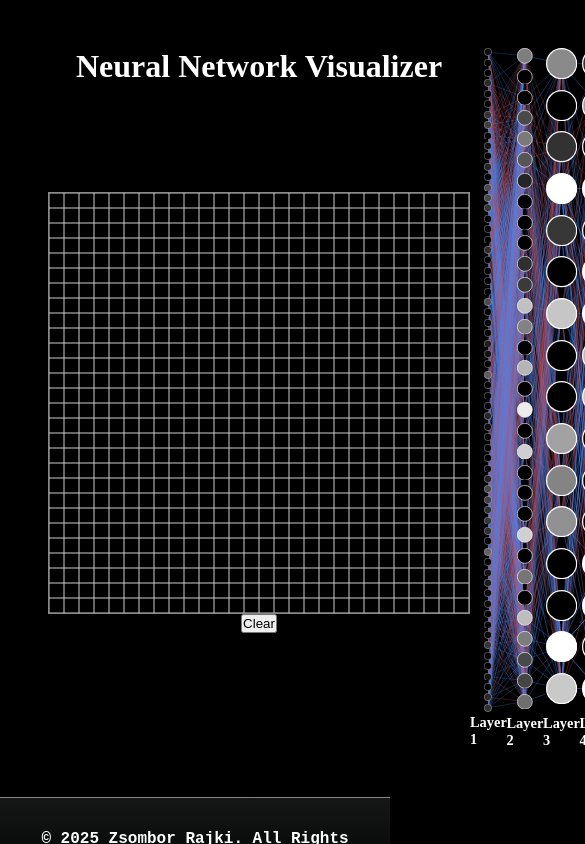
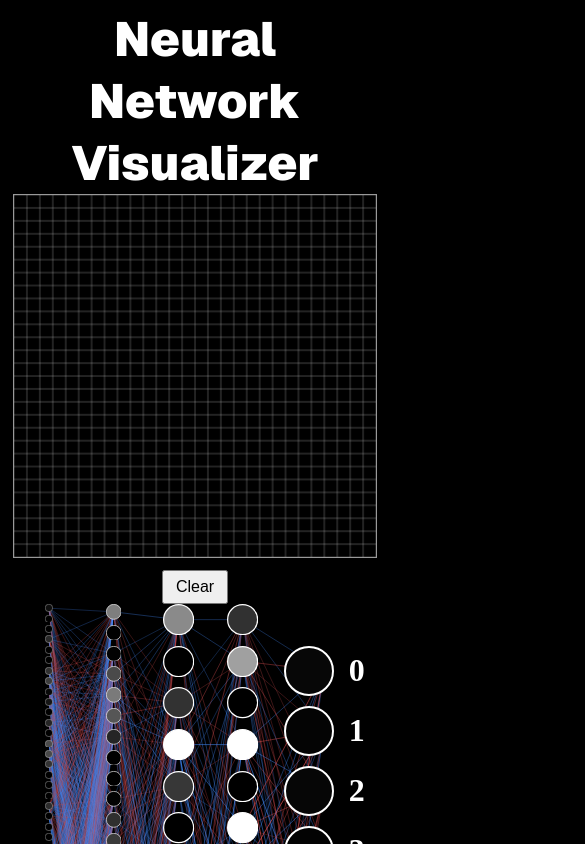
Before and after one commit to zs-rajki/nnvisuals, a React (Vite) app: page / in a window 390 px wide. Shown: the top 844 px of the page, 585 px wide, since content can reach past the window. Built offline with nearby package versions, Linux system fonts and the light colour scheme.

Commit message:
Minor css changes + canvas update

```diff
--- a/index.html
+++ b/index.html
@@ -3,6 +3,9 @@
     <head>
         <meta charset="UTF-8" />
         <meta name="viewport" content="width=device-width, initial-scale=1.0" />
+        <link rel="preconnect" href="https://fonts.googleapis.com">
+        <link rel="preconnect" href="https://fonts.gstatic.com" crossorigin>
+        <link href="https://fonts.googleapis.com/css2?family=Geist+Mono:wght@100..900&family=Geist:wght@100..900&display=swap" rel="stylesheet">
         <title>Neural Network Visualizer</title>
     </head>
     <body>
--- a/src/Canvas/Canvas.jsx
+++ b/src/Canvas/Canvas.jsx
@@ -1,87 +1,123 @@
-import React, { useRef, useState } from 'react';
+import React, { useRef, useState, useEffect, useCallback } from 'react';
 import styles from './Canvas.module.css';
 
 const GRID_SIZE = 28;
-const CELL_SIZE = 15; // px, adjust as needed
-const CANVAS_SIZE = GRID_SIZE * CELL_SIZE;
 
 export default function Canvas({ onGridChange }) {
+	const containerRef = useRef(null);
 	const canvasRef = useRef(null);
-	const [drawing, setDrawing] = useState(false);
 	const [grid, setGrid] = useState(
 		Array(GRID_SIZE).fill(0).map(() => Array(GRID_SIZE).fill(0))
 	);
+	const [drawing, setDrawing] = useState(false);
+	const [cellSize, setCellSize] = useState(10); // dynamic later
 
-	// Draw the grid on the canvas
-	const drawGrid = (ctx, gridData) => {
-		ctx.clearRect(0, 0, CANVAS_SIZE, CANVAS_SIZE);
+	// Resize canvas on window/container resize
+	const resizeCanvas = useCallback(() => {
+		const container = containerRef.current;
+		if (!container) return;
+
+		const width = container.clientWidth;
+		const size = Math.floor(width / GRID_SIZE);
+		setCellSize(size);
+
+		const canvas = canvasRef.current;
+		const ctx = canvas.getContext('2d');
+		const dpr = window.devicePixelRatio || 1;
+
+		canvas.width = GRID_SIZE * size * dpr;
+		canvas.height = GRID_SIZE * size * dpr;
+		canvas.style.width = `${GRID_SIZE * size}px`;
+		canvas.style.height = `${GRID_SIZE * size}px`;
+
+		ctx.setTransform(dpr, 0, 0, dpr, 0, 0); // ensure crisp rendering
+		drawGrid(ctx, grid, size);
+	}, [grid]);
+
+	// Initial + resize effect
+	useEffect(() => {
+		resizeCanvas();
+		window.addEventListener('resize', resizeCanvas);
+		return () => window.removeEventListener('resize', resizeCanvas);
+	}, [resizeCanvas]);
+
+	// Redraw when grid changes
+	useEffect(() => {
+		const ctx = canvasRef.current.getContext('2d');
+		drawGrid(ctx, grid, cellSize);
+	}, [grid, cellSize]);
+
+	// Notify parent
+	useEffect(() => {
+		if (onGridChange) onGridChange(grid);
+	}, [grid, onGridChange]);
+
+    // -----------Canvas without grid--------------------------
+    //
+	// const drawGrid = (ctx, gridData, size) => {
+	// 	ctx.clearRect(0, 0, GRID_SIZE * size, GRID_SIZE * size);
+	// 	for (let y = 0; y < GRID_SIZE; y++) {
+	// 		for (let x = 0; x < GRID_SIZE; x++) {
+	// 			const val = gridData[y][x];
+	// 			const shade = Math.round(val * 255);
+	// 			ctx.fillStyle = `rgb(${shade}, ${shade}, ${shade})`;
+	// 			ctx.fillRect(x * size, y * size, size, size);
+	// 		}
+	// 	}
+	// };
+
+    const drawGrid = (ctx, gridData, size) => {
+        ctx.clearRect(0, 0, GRID_SIZE * size, GRID_SIZE * size);
+
+        // Fill each cell with grayscale color
         for (let y = 0; y < GRID_SIZE; y++) {
             for (let x = 0; x < GRID_SIZE; x++) {
-				const v = gridData[y][x];
-				const shade = Math.round(v * 255);
-				ctx.fillStyle = `rgb(${shade},${shade},${shade})`;
-				ctx.fillRect(x * CELL_SIZE, y * CELL_SIZE, CELL_SIZE, CELL_SIZE);
+                const val = gridData[y][x];
+                const shade = Math.round(val * 255);
+                ctx.fillStyle = `rgb(${shade}, ${shade}, ${shade})`;
+                ctx.fillRect(x * size, y * size, size, size);
             }
         }
-		ctx.strokeStyle = '#ccc';
+
+        // Draw grid lines
+        ctx.strokeStyle = 'rgba(200, 200, 200, 0.7)'; // light gray
+        ctx.lineWidth = 0.5;
+
         for (let i = 0; i <= GRID_SIZE; i++) {
+            // vertical line
             ctx.beginPath();
-			ctx.moveTo(i * CELL_SIZE, 0);
-			ctx.lineTo(i * CELL_SIZE, CANVAS_SIZE);
+            ctx.moveTo(i * size, 0);
+            ctx.lineTo(i * size, GRID_SIZE * size);
             ctx.stroke();
+
+            // horizontal line
             ctx.beginPath();
-			ctx.moveTo(0, i * CELL_SIZE);
-			ctx.lineTo(CANVAS_SIZE, i * CELL_SIZE);
+            ctx.moveTo(0, i * size);
+            ctx.lineTo(GRID_SIZE * size, i * size);
             ctx.stroke();
         }
     };
 
-	// Redraw on grid change
-	React.useEffect(() => {
-		const ctx = canvasRef.current.getContext('2d');
-		drawGrid(ctx, grid);
-	}, [grid]);
-
-	// Notify parent on grid change
-	React.useEffect(() => {
-		if (onGridChange) onGridChange(grid);
-	}, [grid, onGridChange]);
-
-	const getCell = (e) => {
+	const getCellFromEvent = (e) => {
 		const rect = canvasRef.current.getBoundingClientRect();
-		const x = Math.floor((e.clientX - rect.left) / CELL_SIZE);
-		const y = Math.floor((e.clientY - rect.top) / CELL_SIZE);
+		const x = Math.floor((e.clientX - rect.left) / cellSize);
+		const y = Math.floor((e.clientY - rect.top) / cellSize);
 		return { x, y };
 	};
 
-	const handlePointerDown = (e) => {
-		setDrawing(true);
-		handleDraw(e);
-	};
+	const applyStroke = (x, y) => {
+		const deltas = [
+			{ dx: 0, dy: 0, value: 0.5 },
+			{ dx: -1, dy: 0, value: 0.25 },
+			{ dx: 1, dy: 0, value: 0.25 },
+			{ dx: 0, dy: -1, value: 0.25 },
+			{ dx: 0, dy: 1, value: 0.25 },
+			{ dx: -1, dy: -1, value: 0.1 },
+			{ dx: 1, dy: -1, value: 0.1 },
+			{ dx: -1, dy: 1, value: 0.1 },
+			{ dx: 1, dy: 1, value: 0.1 },
+		];
 
-	const handlePointerUp = () => {
-		setDrawing(false);
-	};
-
-	const handlePointerMove = (e) => {
-		if (drawing) {
-			handleDraw(e);
-		}
-	};
-
-	const handleDraw = (e) => {
-		const { x, y } = getCell(e);
-		const deltas = [
-			{ dx: 0, dy: 0, value: 0.5 }, // center
-			{ dx: -1, dy: 0, value: 0.25 }, // left
-			{ dx: 1, dy: 0, value: 0.25 }, // right
-			{ dx: 0, dy: -1, value: 0.25 }, // up
-			{ dx: 0, dy: 1, value: 0.25 }, // down
-			{ dx: -1, dy: -1, value: 0.1 }, // up-left
-			{ dx: 1, dy: -1, value: 0.1 }, // up-right
-			{ dx: -1, dy: 1, value: 0.1 }, // down-left
-			{ dx: 1, dy: 1, value: 0.1 }, // down-right
-		];
 		setGrid(prev => {
 			const newGrid = prev.map(row => [...row]);
 			deltas.forEach(({ dx, dy, value }) => {
@@ -95,25 +131,35 @@ export default function Canvas({ onGridChange }) {
 		});
 	};
 
+	const handlePointerDown = (e) => {
+		setDrawing(true);
+		const { x, y } = getCellFromEvent(e);
+		applyStroke(x, y);
+	};
+
+	const handlePointerMove = (e) => {
+		if (!drawing) return;
+		const { x, y } = getCellFromEvent(e);
+		applyStroke(x, y);
+	};
+
+	const handlePointerUp = () => setDrawing(false);
+
 	const handleClear = () => {
 		setGrid(Array(GRID_SIZE).fill(0).map(() => Array(GRID_SIZE).fill(0)));
 	};
 
 	return (
-		<div className={styles.canvasContainer}>
+		<div ref={containerRef} className={styles.canvasContainer}>
 			<canvas
 				ref={canvasRef}
-				width={CANVAS_SIZE}
-				height={CANVAS_SIZE}
 				className={styles.canvas}
-				onMouseDown={handlePointerDown}
-				onMouseUp={handlePointerUp}
-				onMouseLeave={handlePointerUp}
-				onMouseMove={handlePointerMove}
+				onPointerDown={handlePointerDown}
+				onPointerMove={handlePointerMove}
+				onPointerUp={handlePointerUp}
+				onPointerLeave={handlePointerUp}
 			/>
-			<div style={{ marginBottom: 8 }}>
-				<button onClick={handleClear}>Clear</button>
-			</div>
+			<button className={styles.clearButton} onClick={handleClear}>Clear</button>
 		</div>
 	);
 }
--- a/src/Canvas/Canvas.module.css
+++ b/src/Canvas/Canvas.module.css
@@ -1,10 +1,21 @@
-.canvasContainer{
-    display: flex;
-    flex-direction: column;
-    align-items: center;
+.canvasContainer {
+	width: 100%;
+	max-width: 500px; /* limit max canvas size */
+	margin: auto;
+	display: flex;
+	flex-direction: column;
+	align-items: center;
 }
+
 .canvas {
-    border: 1px solid #888;
-    touch-action: none;
-    margin-bottom: 12;
+	touch-action: none;
+	border: 1px solid #999;
+	display: block;
 }
+
+.clearButton {
+	margin-top: 12px;
+	padding: 6px 12px;
+	font-size: 16px;
+	cursor: pointer;
+}
--- a/src/NeuralNetwork/NeuralNetwork.jsx
+++ b/src/NeuralNetwork/NeuralNetwork.jsx
@@ -15,6 +15,7 @@ export default function NeuralNetwork({ grid, center}) {
     useEffect(() => {
         let isMounted = true;
         predict(grid, center).then(result => {
+
             if (isMounted) {
                 setProbabilities(result.probabilities);
                 setActivations(result.activations);
--- a/src/index.css
+++ b/src/index.css
@@ -28,6 +28,12 @@ body {
     color: #FFFFFF;
     text-align: center;
 }
+.title h1 {
+    font-family: "Geist", sans-serif;
+    font-weight: 900;
+    font-size: 3rem;
+    color: #FFFFFF;
+}
 
 .canvas {
     grid-area: canvas;
@@ -52,3 +58,16 @@ footer {
     border-top: 1px solid #858585;
     padding: 2rem 0;
 }
+
+@media only screen and (max-width: 800px) {
+    .grid {
+        display: grid;
+        grid-template-areas:
+        'title'
+        'canvas'
+        'network';
+        grid-template-columns: auto;
+        grid-template-rows: auto;
+        padding: 0.5rem;
+    }
+}
```
Lines whose indentation alone changed are shown as unchanged.
